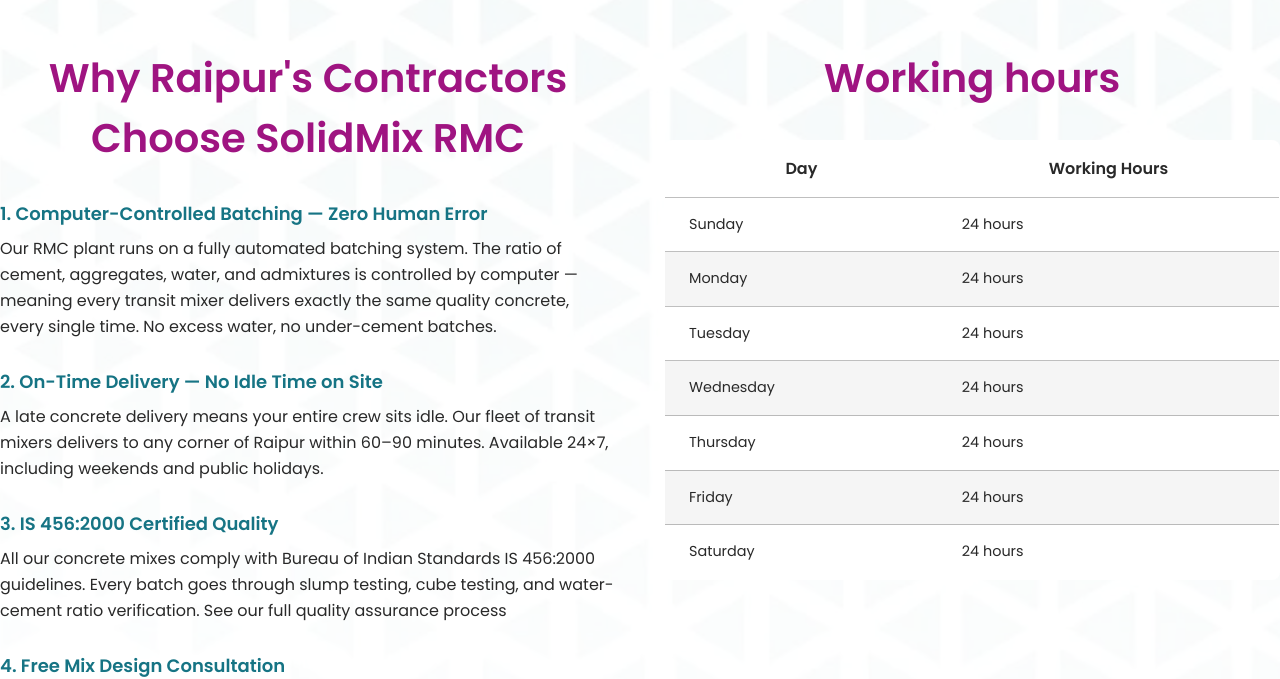
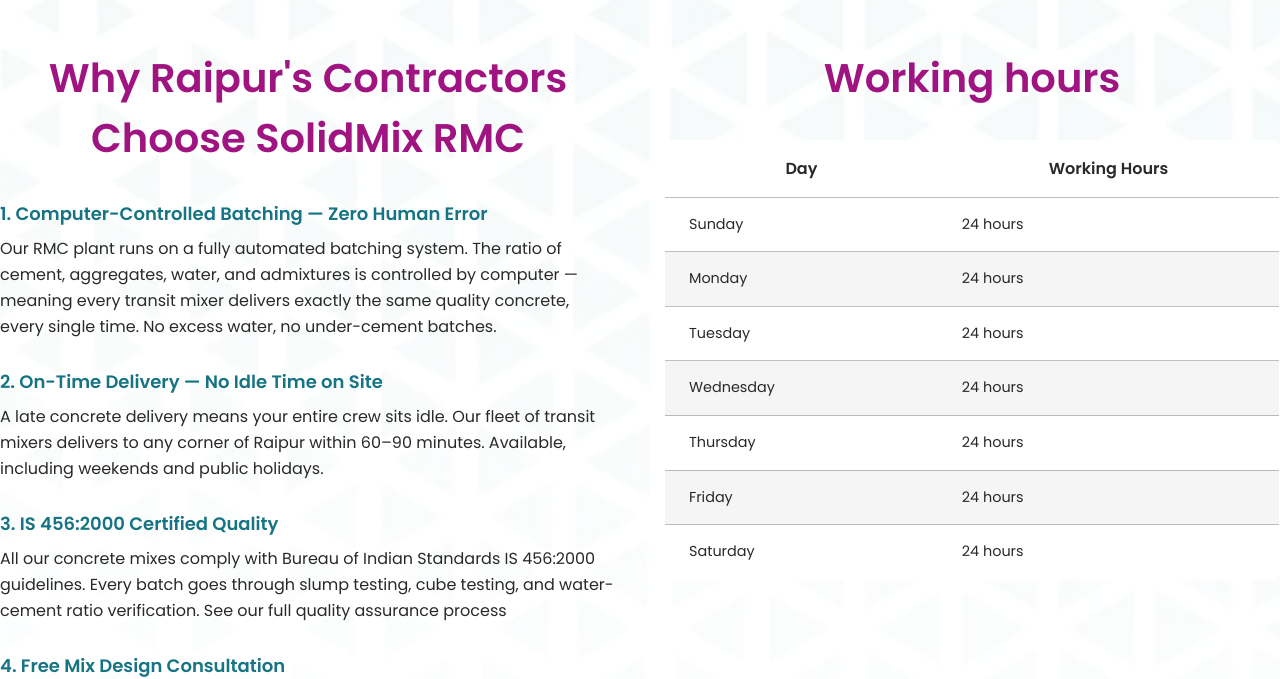
Before and after one commit to Solidmix/SolidMix, a Next.js app: page / in a window 1280 px wide. Shown: the part 2803-3482 px from the top of the page. Built offline with nearby package versions, Linux system fonts and the light colour scheme; no server answers.

Commit message:
content(seo): remove remaining 24x7 claims

```diff
--- a/src/content/home.ts
+++ b/src/content/home.ts
@@ -90,7 +90,7 @@ export const whyChoose = {
     {
       title: "2. On-Time Delivery — No Idle Time on Site",
       body:
-        "A late concrete delivery means your entire crew sits idle. Our fleet of transit mixers delivers to any corner of Raipur within 60–90 minutes. Available 24×7, including weekends and public holidays.",
+        "A late concrete delivery means your entire crew sits idle. Our fleet of transit mixers delivers to any corner of Raipur within 60–90 minutes. Available, including weekends and public holidays.",
     },
     {
       title: "3. IS 456:2000 Certified Quality",
@@ -156,7 +156,7 @@ export const faq = {
     },
     {
       q: "Does SolidMix RMC deliver on Sundays and public holidays?",
-      a: "Yes. We operate 24×7, 365 days a year — including Sundays, Diwali, and all public holidays. Construction doesn’t stop, and neither do we.",
+      a: "Yes. We operate 365 days a year — including Sundays, Diwali, and all public holidays. Construction doesn’t stop, and neither do we.",
     },
   ],
 };
--- a/src/content/pages/ready-mix-concrete-in-raipur.json
+++ b/src/content/pages/ready-mix-concrete-in-raipur.json
@@ -219,7 +219,7 @@
     {
       "type": "heading",
       "level": 2,
-      "text": "SolidMix supplies high-performance ready mix concrete in Raipur for residential, commercial, and infrastructure projects. Precision batching, guaranteed grades, and 24×7 delivery support."
+      "text": "SolidMix supplies high-performance ready mix concrete in Raipur for residential, commercial, and infrastructure projects. Precision batching, guaranteed grades, and delivery support."
     },
     {
       "type": "link",
```
Also changed, not shown: public/llms.txt, 1 other file (tests, documents, lock files or other folders).
